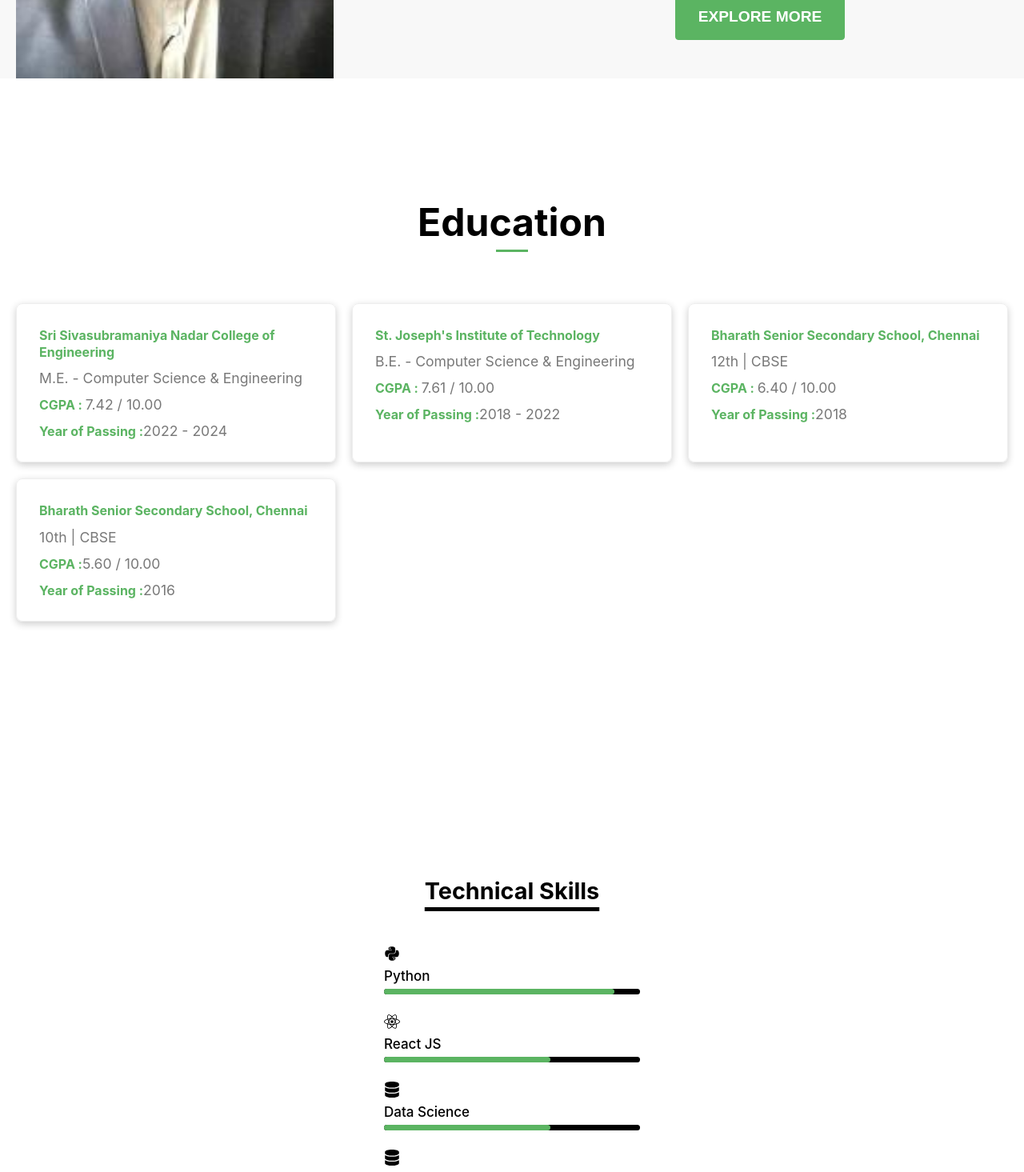
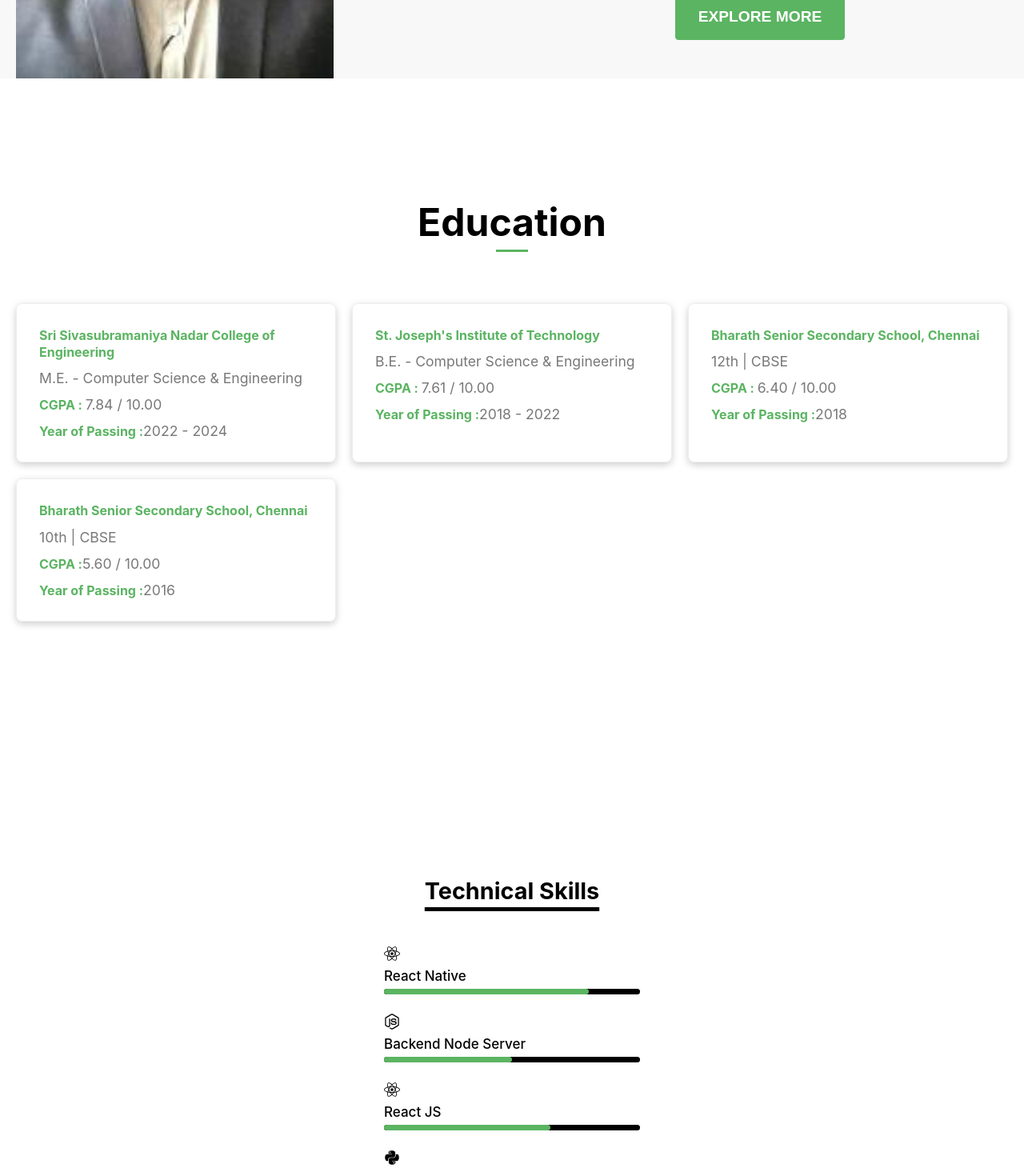
Before and after one commit to nishanthmony/nishanthmonyn, a React (Create React App) app: page / in a window 1280 px wide. Shown: the part 1330-2795 px from the top of the page at 80% size. Built offline with nearby package versions, Linux system fonts and the light colour scheme.

Commit message:
minor updations

```diff
--- a/src/components/Hero.js
+++ b/src/components/Hero.js
@@ -8,7 +8,7 @@ const Hero = () => {
       <div className="content">
         <p>Hi, I am</p>
         <p>Nishanth Mony N</p>
-        <p>React Developer</p>
+        <p>React Native Full Stack Developer</p>
         <p></p>
         <button className="button">
           <Link
--- a/src/components/education.js
+++ b/src/components/education.js
@@ -11,7 +11,7 @@ export const Education = () => {
           <div className='card'>
             <p><span>Sri Sivasubramaniya Nadar College of Engineering</span></p>
             <p>M.E. - Computer Science & Engineering</p>
-            <p><span>CGPA : </span>7.42 / 10.00</p>
+            <p><span>CGPA : </span>7.84 / 10.00</p>
             <p><span>Year of Passing :</span>2022 - 2024</p>
           </div>
           <div className='card'>
--- a/src/components/internships.js
+++ b/src/components/internships.js
@@ -18,6 +18,20 @@ export const Internships = () => {
         <span className='line'></span>
         <div className='content'>
           <div className='card'>
+            <p><span>Monexo Fintech Pvt Ltd</span></p>
+            <p>M.E. - Computer Science & Engineering</p>
+            <p><span>Role : </span>Software Developer Trainee</p>
+            <p><span>Skills : </span>React Native, Mobile Application Development, API Integration, Node Js, Middleware and Backend.</p>
+            <p><span>Duration :</span>4 March 2024 to 31 May 2024</p>
+          </div>
+          <div className='card'>
+            <p><span>Pikture Associates Pvt Ltd</span></p>
+            <p>M.E. - Computer Science & Engineering</p>
+            <p><span>Role : </span>Junior React Native Developer Trainee</p>
+            <p><span>Skills : </span>React Native, Mobile Application Development, API Integration, Javascript</p>
+            <p><span>Duration :</span>24 July 2023 to 26 Aug 2023</p>
+          </div>
+          <div className='card'>
             <p><span>HCL</span></p>
             <p>M.E. - Computer Science & Engineering</p>
             <p><span>Role : </span>Data Analyst Jr</p>
--- a/src/components/skills.css
+++ b/src/components/skills.css
@@ -57,19 +57,25 @@ section{
     border-radius: 10px;
 }
 .progress-line.Python span{
-    width: 90%;
+    width: 70%;
 }
 .progress-line.ReactJS span{
     width: 65%;
 }
 .progress-line.DataScience span{
-    width: 65%;
+    width: 45%;
 }
 .progress-line.DeepLearning span{
-    width: 65%;
+    width: 50%;
 }
 .progress-line.WebApplicationDevelopment span{
     width: 70%;
+}
+.progress-line.ReactNative span{
+    width: 80%;
+}
+.progress-line.NodeJS span{
+    width: 50%;
 }
 
 .radial-bars{
--- a/src/components/skills.js
+++ b/src/components/skills.js
@@ -1,6 +1,6 @@
 import React from 'react'
 import './skills.css'
-import { FaReact, FaPython,FaDev,FaDatabase } from 'react-icons/fa'
+import { FaReact, FaPython,FaDev,FaDatabase, FaNodeJs } from 'react-icons/fa'
 
 export const Skills = () => {
   return (
@@ -10,11 +10,20 @@ export const Skills = () => {
         <div className='container' id='skills' style={{width:'320px'}}>
           <h1 className='heading1'>Technical Skills</h1>
           <div className='Technical-bars'>
-            <div className='bar'><FaPython />
+            <div className='bar'><FaReact />
               <div className='info'>
-                <span>Python</span>
+                <span>React Native</span>
               </div>
-              <div className='progress-line Python'>
+              <div className='progress-line ReactNative'>
+                <span></span>
+              </div>
+              <br></br>
+            </div>
+            <div className='bar'><FaNodeJs />
+              <div className='info'>
+                <span>Backend Node Server</span>
+              </div>
+              <div className='progress-line NodeJS'>
                 <span></span>
               </div>
               <br></br>
@@ -26,6 +35,15 @@ export const Skills = () => {
               <div className='progress-line ReactJS'>
                 <span></span>
               </div><br></br>
+            </div>
+            <div className='bar'><FaPython />
+              <div className='info'>
+                <span>Python</span>
+              </div>
+              <div className='progress-line Python'>
+                <span></span>
+              </div>
+              <br></br>
             </div>
             <div className='bar'><FaDatabase />
               <div className='info'>
```
Also changed, not shown: src/components/images/hero.jpg (deleted).
